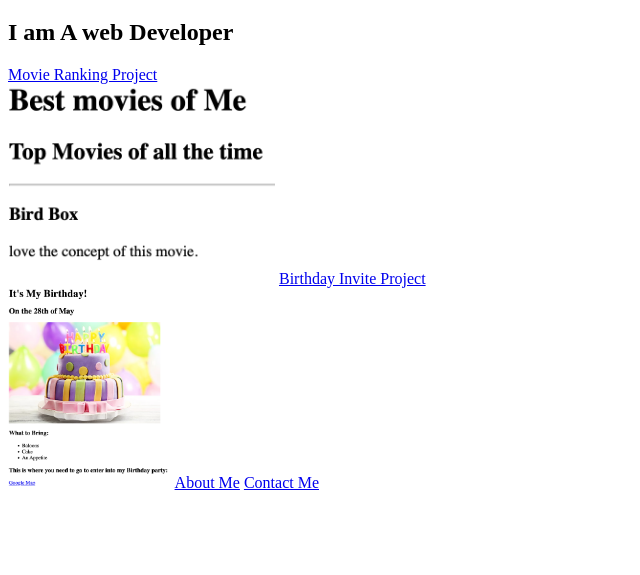
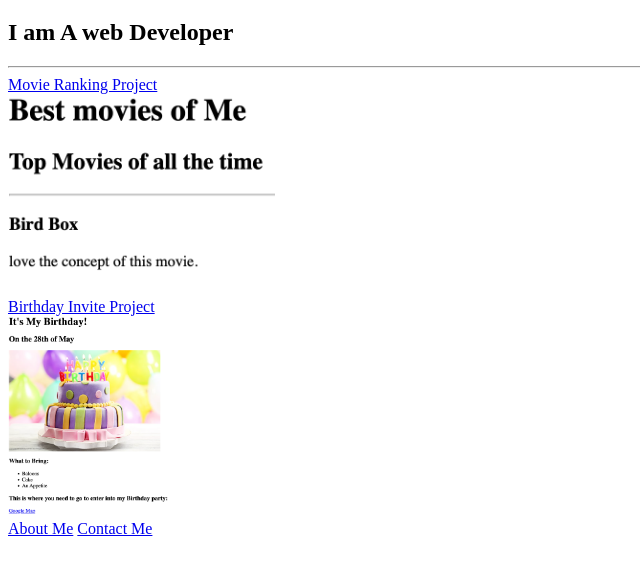
Before and after one commit to demonica28/portfolio-html, a plain HTML site: page index.html in a window 1280 px wide. Shown: the part 61-636 px from the top of the page, without its empty margins (0-640 px from the left). Drawn offline with Linux system fonts and the light colour scheme.

Commit message:
Update index.html

```diff
--- a/index.html
+++ b/index.html
@@ -24,12 +24,12 @@ https://developer.mozilla.org/en-US/docs/Web/HTML/Element/img#attr-height -->
 <body>
     <h1>Monika Dhongade's Portfolio</h1>
     <h2>I am A web Developer</h2>
-
+    <hr>
     <a href="./public/movie-ranking.html">Movie Ranking Project</a> <br>
-    <img src="./assets/images/movie-ranking.png" height="200" alt="movie-ranking">
+    <img src="./assets/images/movie-ranking.png" height="200" alt="movie-ranking"><br>
 
     <a href="./public/birthday-invite.html">Birthday Invite Project</a> <br>
-    <img src="./assets/images/birthday-invite.png" height="200" alt="birthday cake">
+    <img src="./assets/images/birthday-invite.png" height="200" alt="birthday cake"><br>
 
     <a href="./public/about.html">About Me</a>
     <a href="./public/contact.html">Contact Me</a>
```
